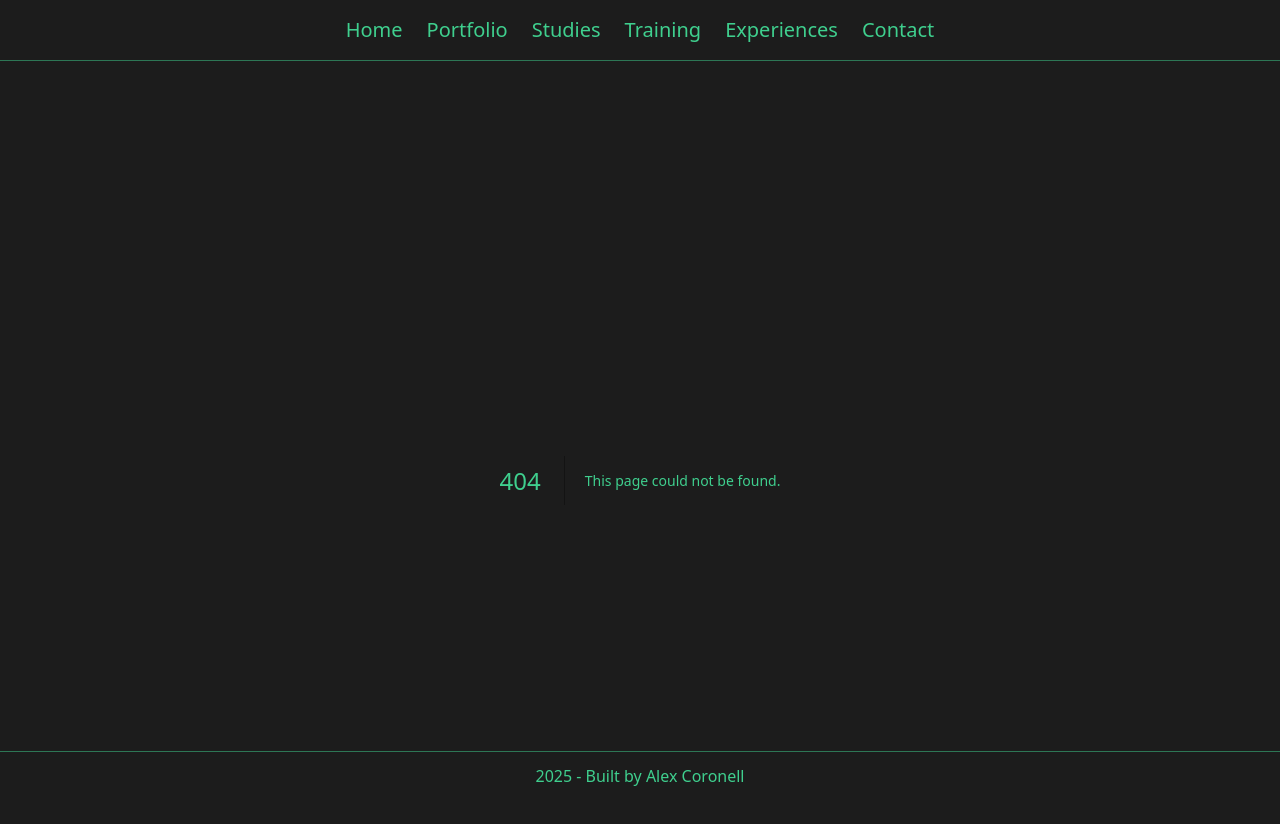
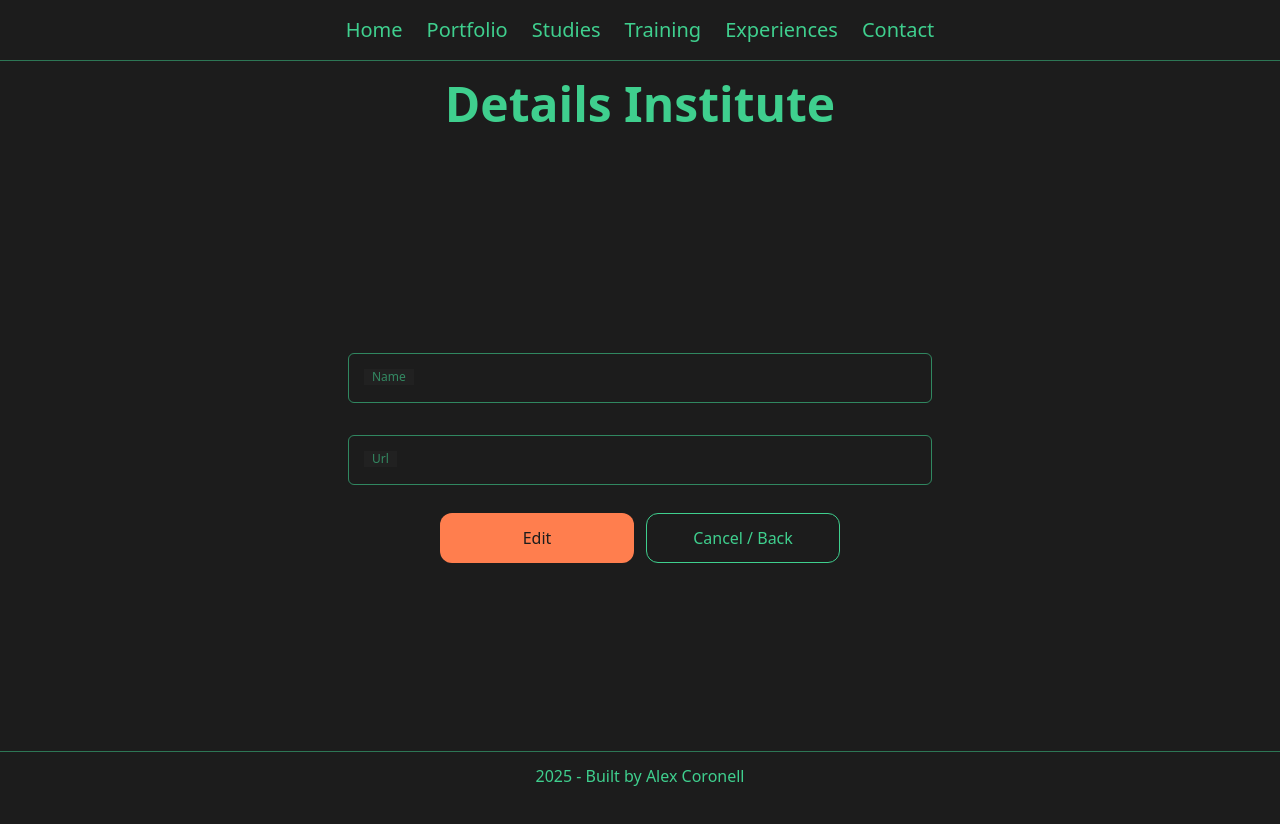
Before and after one commit to alexcoronell/resume-online-next-supabase, a Next.js app: page /admin/institutes/details/1 in a window 1280 px wide. Before the commit this address had no page. Shown: the top 824 px of the page. After the commit the page ends 800 px from the top, so only its background shows below. Built offline with nearby package versions, Linux system fonts and the light colour scheme; no server answers; the database is empty.

Commit message:
Institute create, update and delete completed

```diff
--- /dev/null
+++ b/app/admin/institutes/create/page.tsx
@@ -0,0 +1,10 @@
+import React from 'react';
+import { InstitutesForm } from '@/components/admin/forms/InstituteForm';
+
+export default function CreateInstitutePage() {
+  return (
+    <div>
+      <InstitutesForm />
+    </div>
+  );
+}
--- /dev/null
+++ b/app/admin/institutes/details/[id]/page.tsx
@@ -0,0 +1,14 @@
+'use client';
+import { useParams } from 'next/navigation';
+import { InstitutesForm } from '@/components/admin/forms/InstituteForm';
+
+export default function DetailsInstitutePage() {
+  const params = useParams();
+  let id: string = params.id as string;
+
+  return (
+    <div>
+      <InstitutesForm _id={id} />
+    </div>
+  );
+}
--- a/components/admin/forms/InstituteForm.tsx
+++ b/components/admin/forms/InstituteForm.tsx
@@ -1,5 +1,225 @@
 'use client';
+import { useState, useEffect } from 'react';
+import { useRouter } from 'next/navigation';
+import { Input } from '@/components/ui/form/Input';
+import { ButtonSubmit } from '@/components/ui/form/ButtonSubmit';
+import { ButtonSecondary } from '@/components/shared/buttons/button-secondary';
+import { ButtonLight } from '../../shared/buttons/button-light';
 
-export function InstitutesForm() {
-  return <p>Institute Form</p>;
+import {
+  CreateInstituteDto,
+  UpdateInstituteDto,
+} from '@/core/dtos/Institute.dto';
+import type { RequestStatus } from '@/core/types/RequestStatus.type';
+import { StatusForm } from '@/core/types/StatusForm.type';
+
+import {
+  addInstitute,
+  updateInstitute,
+  getInstituteById,
+} from '@/core/services/institute.service';
+
+import styles from '@/styles/formContainer.module.css';
+
+interface InstituteFormProps {
+  _id?: string | null;
 }
+
+export function InstitutesForm({ _id = null }: InstituteFormProps) {
+  const router = useRouter();
+  const [institute, setInstitute] = useState<
+    CreateInstituteDto | UpdateInstituteDto
+  >({
+    name: '',
+    url: '',
+  });
+  const [errors, setErrors] = useState({
+    name: '',
+    url: '',
+  });
+  const [id, setId] = useState<string | null>(null);
+  const [titlePage, setTitlePage] = useState('Create Institute');
+  const [titleButton, setTitleButton] = useState('Add');
+  const [requestStatus, setRequestStatus] = useState<RequestStatus>('init');
+  const [statusForm, setStatusForm] = useState<StatusForm>('create');
+
+  useEffect(() => {
+    if (_id) {
+      setId(_id);
+      setStatusForm('details');
+      setTitlePage('Details Institute');
+      getInstitute(_id);
+    }
+  }, []);
+
+  const getInstitute = async (id: string) => {
+    setRequestStatus('loading');
+    try {
+      const data = await getInstituteById(id);
+      if (!data) throw new Error('Error fetching Institute');
+      setInstitute({
+        name: data.name,
+        url: data.url,
+      });
+      setRequestStatus('success');
+    } catch (error) {
+      setRequestStatus('failed');
+      alert('Error fetching institute');
+      console.log(error);
+    }
+  };
+
+  const handleChange = (e: React.ChangeEvent<HTMLInputElement>) => {
+    const { name, value } = e.target;
+    setInstitute((prev) => ({
+      ...prev,
+      [name]: value,
+    }));
+    setErrors((prev) => ({
+      ...prev,
+      [name]: '',
+    }));
+  };
+
+  const handleBlur = (e: React.FocusEvent<HTMLInputElement>) => {
+    const { name, value } = e.target;
+    if (value.trim() === '') {
+      setErrors((prev) => ({
+        ...prev,
+        [name]: `${name} is required`,
+      }));
+    }
+  };
+
+  const handleCancelEdit = () => {
+    setStatusForm('details');
+    setTitlePage('Details Institute');
+    getInstituteById(id as string);
+    setErrors({
+      name: '',
+      url: '',
+    });
+    setRequestStatus('init');
+  };
+
+  const handleSubmit = (e: React.FormEvent<HTMLFormElement>) => {
+    e.preventDefault();
+    const newErrors = {
+      name: institute.name.trim() === '' ? 'Title is required' : '',
+      url: institute.url.trim() === '' ? 'Institute is required' : '',
+    };
+    setErrors(newErrors);
+    if (Object.values(newErrors).some((error) => error !== '')) {
+      return;
+    }
+    // Submit the form
+    if (statusForm === 'create') {
+      setRequestStatus('loading');
+      addInstitute(institute)
+        .then((res) => {
+          if (!res) throw new Error('Error adding institute');
+          setRequestStatus('success');
+          alert('Institute added successfully');
+          router.push('/admin/institutes');
+        })
+        .catch((error) => {
+          setRequestStatus('failed');
+          alert('Error adding institute');
+          console.log(error);
+        });
+      // Reset the form
+      setInstitute({
+        name: '',
+        url: '',
+      });
+      setErrors({
+        name: '',
+        url: '',
+      });
+    } else if (statusForm === 'edit') {
+      setRequestStatus('loading');
+      updateInstitute(id as string, institute as UpdateInstituteDto)
+        .then((res) => {
+          if (!res) throw new Error('Error updating institute');
+          setRequestStatus('success');
+          alert('institute updated successfully');
+          setStatusForm('details');
+          setTitlePage('Details institute');
+          setErrors({
+            name: '',
+            url: '',
+          });
+        })
+        .catch((error) => {
+          setRequestStatus('failed');
+          alert('Error updating institute');
+          console.log(error);
+        });
+    }
+  };
+
+  return (
+    <div className={styles.FormContainer}>
+      <h2 className='titleForm'>{titlePage}</h2>
+      <div className={styles.FormContainer__box}>
+        <form
+          className='px-2 gap-x-3 mx-auto w-full max-w-[600px]'
+          onSubmit={handleSubmit}
+        >
+          <Input
+            placeholder='Name'
+            name='name'
+            id='name'
+            type='text'
+            classes='w-full'
+            value={institute.name}
+            errorMessage={errors.name}
+            onChange={handleChange}
+            onBlur={handleBlur}
+            requestStatus={requestStatus}
+            validField={!errors.name}
+            readonly={statusForm === 'details'}
+          />
+          <Input
+            placeholder='Url'
+            name='url'
+            id='url'
+            type='text'
+            classes='w-full'
+            value={institute.url}
+            errorMessage={errors.url}
+            onChange={handleChange}
+            onBlur={handleBlur}
+            requestStatus={requestStatus}
+            validField={!errors.url}
+            readonly={statusForm === 'details'}
+          />
+          <div className='col-span-2 grid-cols-2 grid gap-3 w-full max-w-[400px] mx-auto'>
+            {statusForm !== 'details' && (
+              <ButtonSubmit title={titleButton} requestStatus={requestStatus} />
+            )}
+            {statusForm === 'details' && (
+              <ButtonSecondary
+                title='Edit'
+                onClick={() => {
+                  setStatusForm('edit');
+                  setTitlePage('Edit Study');
+                  setTitleButton('Update');
+                }}
+              />
+            )}
+            {statusForm !== 'edit' && (
+              <ButtonLight
+                title='Cancel / Back'
+                onClick={() => router.back()}
+              />
+            )}
+            {statusForm === 'edit' && (
+              <ButtonLight title='Cancel' onClick={handleCancelEdit} />
+            )}
+          </div>
+        </form>
+      </div>
+    </div>
+  );
+}
```
